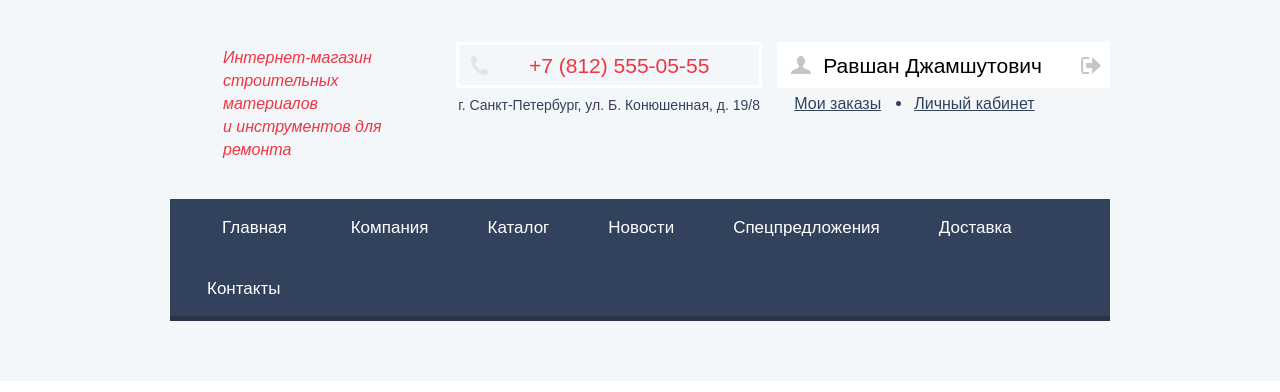
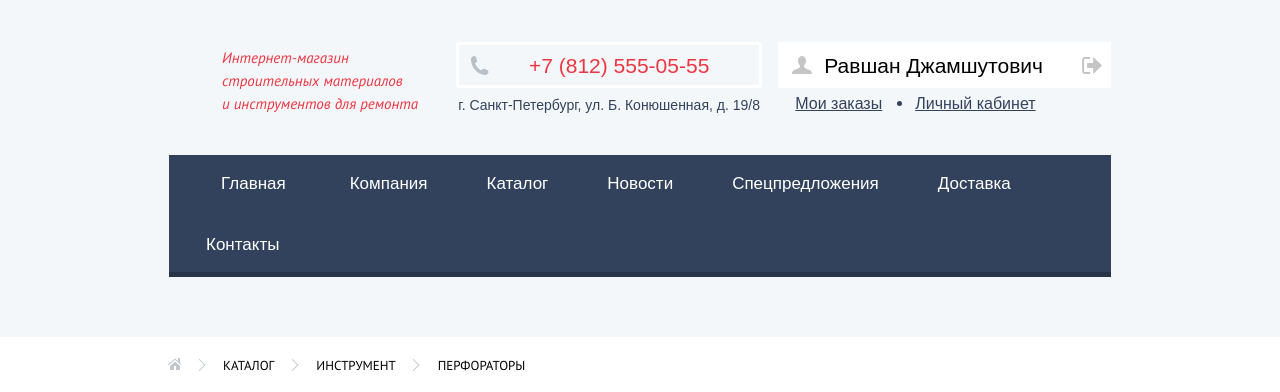
Before and after one commit to farserl33t/596719-technomart, a plain HTML site: page catalog.html in a window 1280 px wide. Shown: the part 63-455 px from the top of the page. Drawn offline with Linux system fonts and the light colour scheme; a web font is replaced by a local one.

Commit message:
замечания наставника

```diff
--- a/catalog.html
+++ b/catalog.html
@@ -17,10 +17,12 @@
       <div class="top-menu-container">
         <a class="header-logo" href="index.html" title="Логотип Техномарт">Техномарт</a>
         <div class="header-search search">
+           <form class="search" action="https://echo.htmlacademy.ru" method="post">
           <input class="search-input" name="search" placeholder="Поиск:">
           <svg class="search-icon" xmlns="http://www.w3.org/2000/svg" width="17" height="17">
               <path d="M17 15.586l-3.542-3.542A7.465 7.465 0 0 0 15 7.5 7.5 7.5 0 1 0 7.5 15c1.71 0 3.282-.579 4.544-1.542L15.586 17 17 15.586zM2 7.5C2 4.467 4.467 2 7.5 2 10.532 2 13 4.467 13 7.5c0 3.032-2.468 5.5-5.5 5.5A5.506 5.506 0 0 1 2 7.5z"/>
             </svg>
+          </form>
         </div>
         <a class="header-bookmarks" href="#">Закладки: 0</a>
         <a class="header-cart  header-cart-full" href="#">Корзина: 10</a>
@@ -30,7 +32,7 @@
 
     <div class="header-content">
       <div class="header-content-container">
-        <p class="header-content-title">Интернет-магазин строительных материалов и&nbsp;инструментов для ремонта</p>
+        <p class="header-content-title">Интернет-магазин<br>строительных материалов<br>и инструментов для ремонта</p>
         <div class="header-content-contacts">
           <a class="header-content-contacts phone" href="tel:+78125550555">+7 (812) 555-05-55</a>
           <p class="header-content-contacts address">г. Санкт-Петербург, ул. Б. Конюшенная, д. 19/8</p>
--- a/css/style.css
+++ b/css/style.css
@@ -95,7 +95,7 @@ input[type="radio"].visually-hidden {
 .footer-container {
   width: 960px;
   margin: 0 auto;
-  padding: 0 10px;
+  padding: 0 9px;
 }
 
 .top-menu-container {
@@ -310,10 +310,11 @@ input.search-input:focus::-ms-input-placeholder {
 
   color: #ee3643;
 
-  font-size: 16px;
+  font-size: 15px;
   font-style: italic;
   line-height: 23px;
-  font-family: 'Cuprum', Arial, sans-serif;
+  font-family: 'PT Sans', Arial, sans-serif;
+  white-space: nowrap;
 }
 
 
@@ -353,7 +354,6 @@ input.search-input:focus::-ms-input-placeholder {
 
   content: '';
 
-  opacity: 0.3;
   background-image: url('../img/icon-phone.svg');
   background-repeat: no-repeat;
   background-position: 0 0;
@@ -2184,7 +2184,6 @@ input#button-3:checked ~ .services-list .services-item-credit {
 
   margin-bottom: 20px;
   padding-top: 10px;
-  padding-right: 17px;
   padding-bottom: 10px;
   padding-left: 19px;
 
```
Also changed, not shown: index.html (+3 -1 lines).
